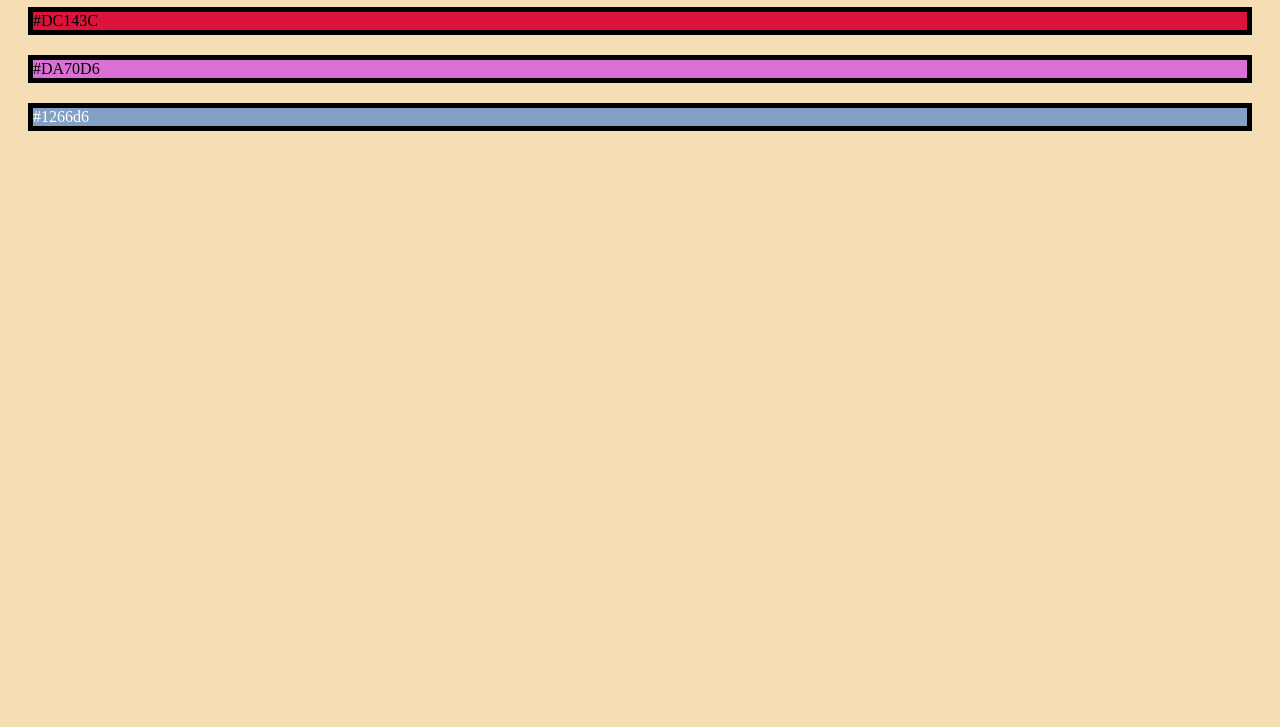
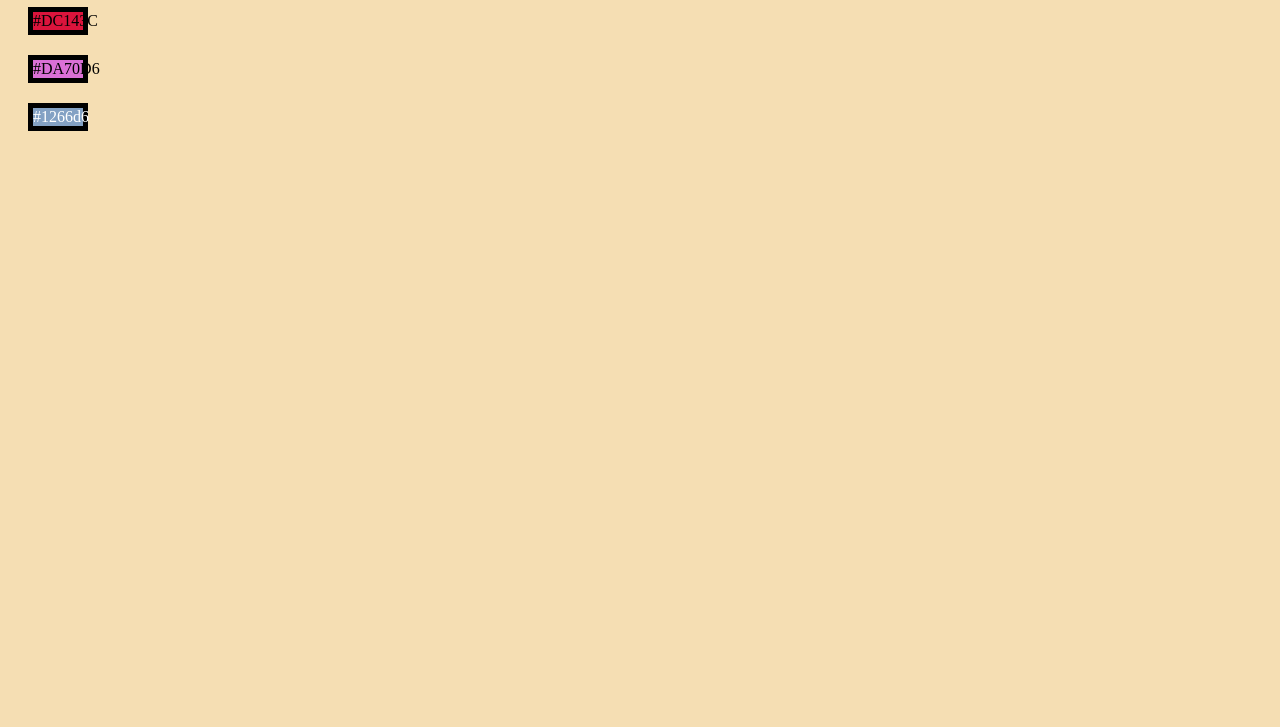
Before and after one commit to matthillial/gdes2342, a plain HTML site: page ex_07.html in a window 1280 px wide. Shown: the part 73-800 px from the top of the page. Drawn offline with Linux system fonts and the light colour scheme.

Commit message:
Update ex_07.html

```diff
--- a/ex_07.html
+++ b/ex_07.html
@@ -7,7 +7,7 @@
   <title>Exercise 7: Web Colors</title>
   <style>
     body {background-color:#F5DEB3;}
-    div {margin:20px;width=50px;border:5px solid black;}
+    div {margin:20px;width:50px;border:5px solid black;}
     .div1 {background-color:#DC143C;width=100px;}
     .div2 {background-color:rgb(218, 112, 214);}
     .div3 {background-color:rgba(18, 102, 214, 0.5);color:#FFFFFFFF;}
```
